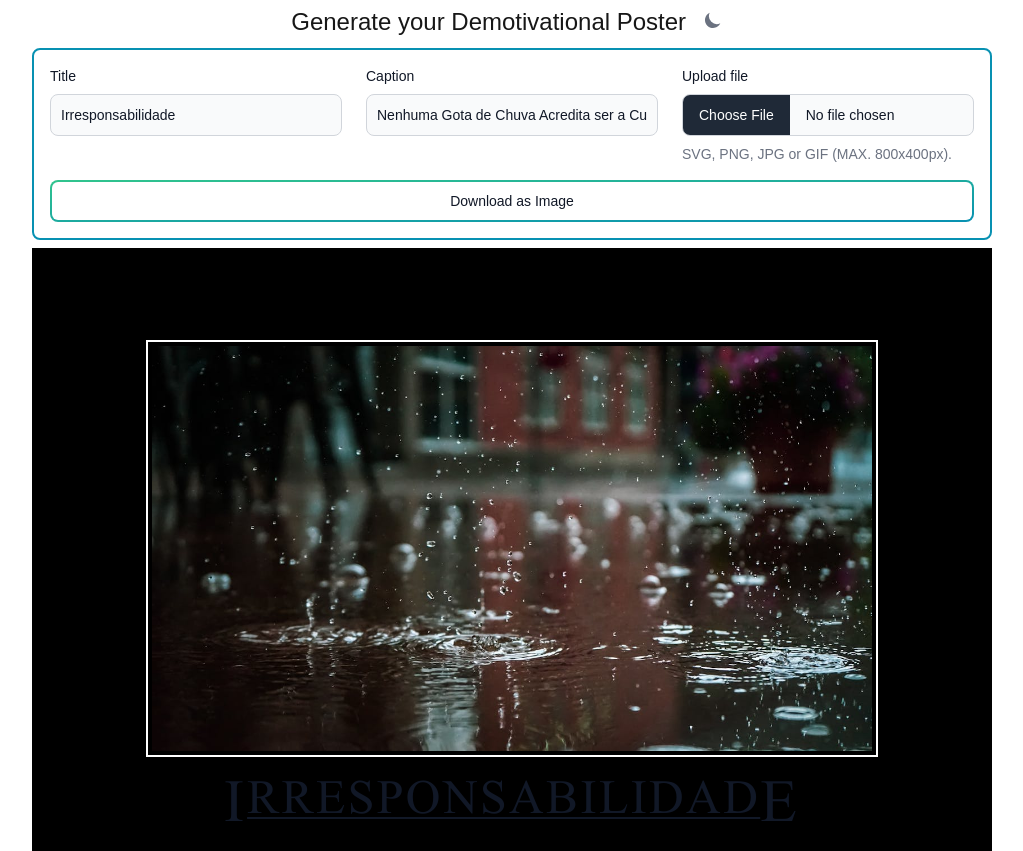
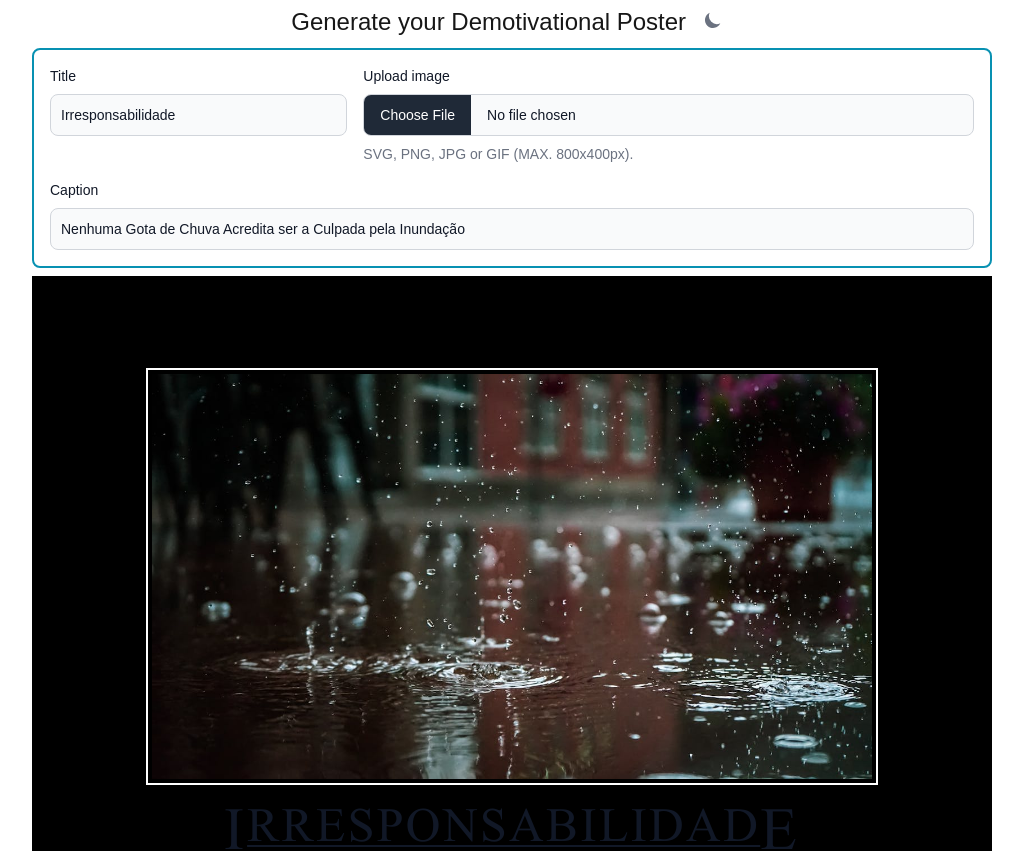
Before and after one commit to shadyueh/demotgen, a Next.js app: page /generator in a window 1280 px wide. Shown: the top 851 px of the page, without its empty margins (128-1151 px from the left). Built offline with nearby package versions, Linux system fonts and the light colour scheme.

Commit message:
feat:  reformula o formulário de configuração do poster

```diff
--- a/app/generator/page.tsx
+++ b/app/generator/page.tsx
@@ -56,27 +56,28 @@ export default function DemotivationalPoster() {
         <h1 className="text-2xl dark:text-white">Generate your Demotivational Poster <DarkThemeToggle /></h1>
 
         <form className="flex flex-col gap-4  min-w-[95%] sm:min-w-[960px] mx-auto p-4 border-2 border-cyan-600 rounded-lg ">
-          <div className="grid gap-4 sm:grid-cols-3 sm:gap-6">
+          <div className="grid gap-4 sm:grid-cols-3">
+
             <div className="w-full">
               <Label htmlFor="base" value="Title" className="mb-2 block" />
               <TextInput id="base" type="text" sizing="md"
                 value={posterTitle} onChange={(e) => setPosterTitle(e.target.value)} />
             </div>
 
-            <div className="w-full">
+            <div className="sm:col-span-2">
+              <Label htmlFor="file-upload-helper-text" value="Upload image" className="mb-2 block" />
+              <FileInput id="file-upload-helper-text" helperText="SVG, PNG, JPG or GIF (MAX. 800x400px)." />
+            </div>
+
+            <div className="sm:col-span-3">
               <Label htmlFor="caption" value="Caption" className="mb-2 block" />
               <TextInput id="caption" type="text" sizing="md" value={posterCaption} onChange={(e) => setPosterCaption(e.target.value)} />
             </div>
 
-            <div className="w-full">
-              <Label htmlFor="file-upload-helper-text" value="Upload file" className="mb-2 block" />
-              <FileInput id="file-upload-helper-text" helperText="SVG, PNG, JPG or GIF (MAX. 800x400px)." />
-            </div>
           </div>
-          <Button outline gradientDuoTone="greenToBlue" onClick={handleDownloadImage}>Download as Image</Button>
         </form>
 
-        <div ref={printRef} className="mb-8 flex flex-col justify-center items-center w-[960px] h-[720px] bg-black">
+        <div ref={printRef} className="flex flex-col justify-center items-center w-[960px] h-[720px] bg-black">
 
           <div className="border-2 border-white w-[732px] h-[417px]">
             <div className="border-4 border-transparent w-full h-full" style={{ position: 'relative' }}>
@@ -92,6 +93,9 @@ export default function DemotivationalPoster() {
             <p className={`text-2xl text-center ${centuryGothic.className}`} style={{ fontVariantCaps: "small-caps" }}>{posterCaption}</p>
           </div>
         </div>
+
+        <Button outline gradientDuoTone="greenToBlue" onClick={handleDownloadImage} className="m-8">Download as Image</Button>
+
       </main>
     </div>
   );
```
